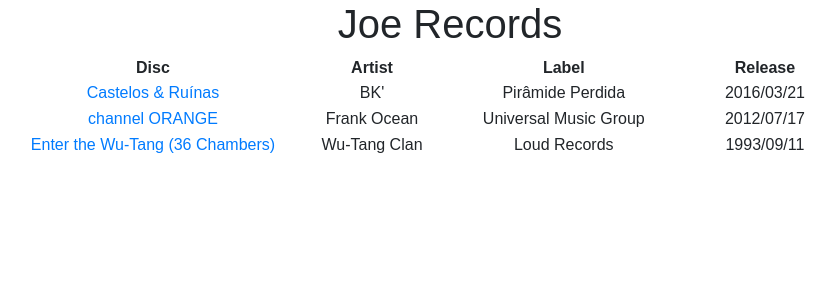
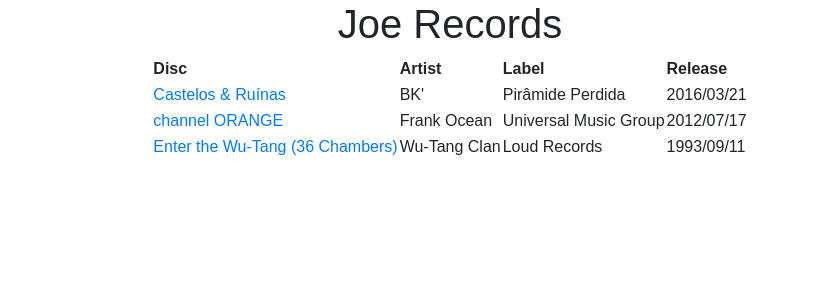
Before and after one commit to jonatasemanuel/record_store, a Django app: page / in a window 1280 px wide. Shown: the part 56-356 px from the top of the page, without its empty margins (190-1025 px from the left). Run offline with Django 4.2, Linux system fonts and the light colour scheme; data comes from the database, SQL or seed files in the repository; both versions use the stored data as it was after the commit; some libraries are stand-ins or nearby versions.

Commit message:
not is done, just study

```diff
--- a/record/templates/record/albums.html
+++ b/record/templates/record/albums.html
@@ -6,21 +6,21 @@
 <table style="font-family: Arial, Helvetica, sans-serif; font-size: 16px; margin-inline: auto;">
   <thead>
     <tr>
-      <th style="padding: 0px 75px;">Disc</th>
-      <th style="padding: 0px 75px;">Artist</th>
-      <th style="padding: 0px 75px;">Label</th>
-      <th style="padding: 0px 75px;">Release</th>
+      <th style="text-align: left;">Disc</th>
+      <th style="text-align: left;">Artist</th>
+      <th style="text-align: left;">Label</th>
+      <th style="text-align: left;">Release</th>
     </tr>
   </thead>
   <tbody>
     {% for status in rec  %}
     <tr>
-      <td>
+      <td style="text-align: left;">
         <a href="{% url 'credits' status.id %}">{{ status.disc }}</a>
       </td>
-      <td>{{ status.artist }}</td>
-      <td>{{ status.label }}</td>
-      <td>{{ status.release |date:'Y/m/d' }}</td>
+      <td style="text-align: left;">{{ status.artist }}</td>
+      <td style="text-align: left;">{{ status.label }}</td>
+      <td style="text-align: left;">{{ status.release |date:'Y/m/d' }}</td>
     </tr>
     {% endfor %}
   </tbody>
--- /dev/null
+++ b/requirements.txt
@@ -0,0 +1,5 @@
+asgiref==3.6.0
+Django==2.2.3
+Pillow==6.1.0
+pytz==2022.7
+sqlparse==0.4.3
```
Also changed, not shown: db.sqlite3, media/pictures/2023/01/wutang.jpg (added).
